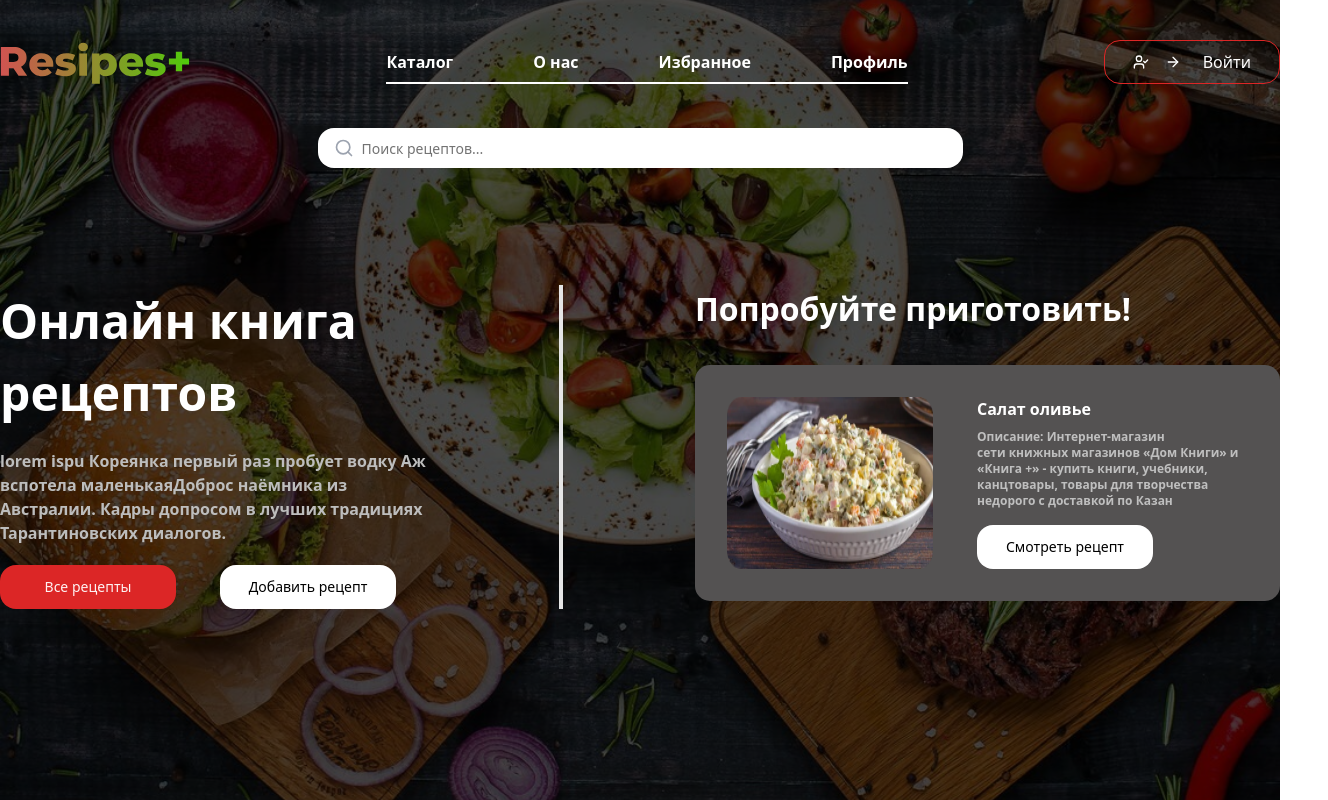
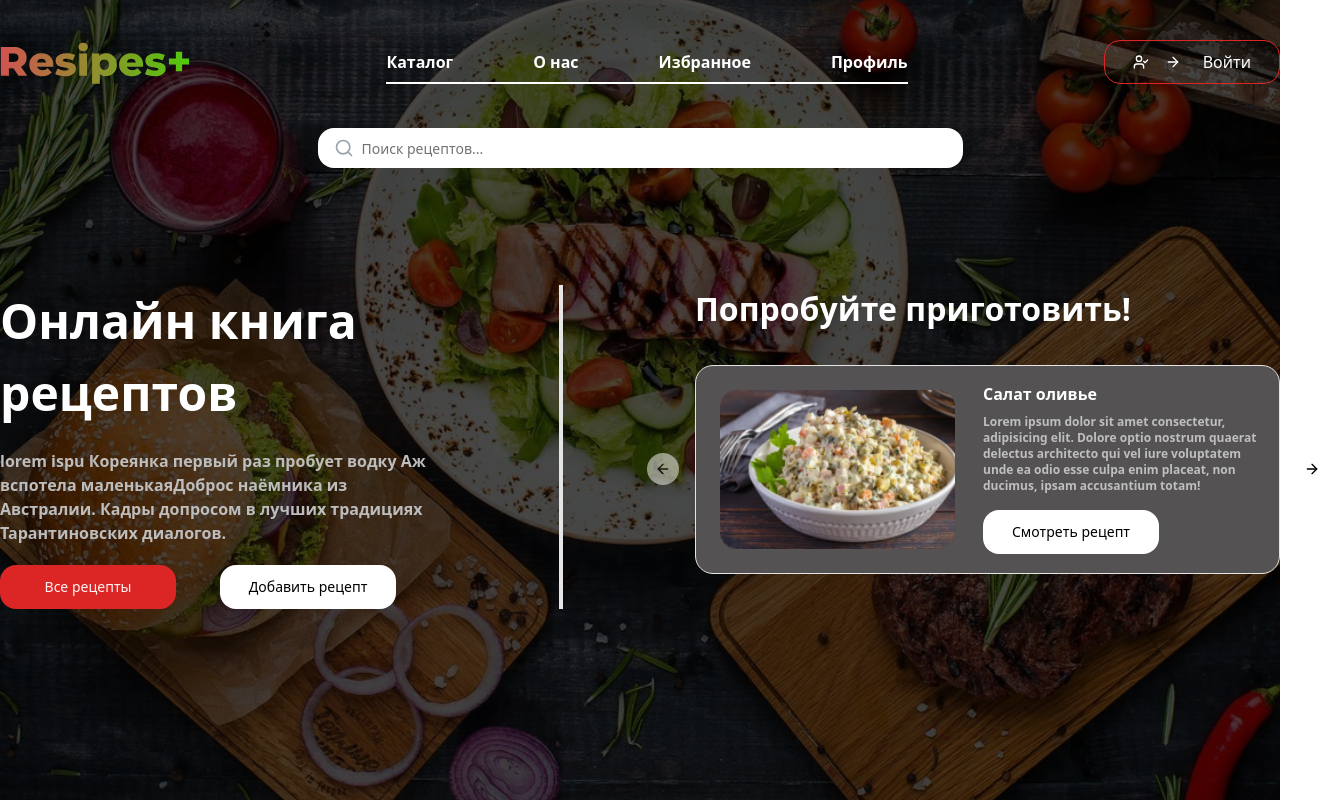
Before and after one commit to Flexerr22/Recipes, a Next.js app in the folder recipes/: page / in a window 1280 px wide. Shown: the whole page, 1328 px wide, since content can reach past the window. Built offline with nearby package versions, Linux system fonts and the light colour scheme.

Commit message:
Complited carousel functional

```diff
--- /dev/null
+++ b/recipes/components/shared/carousel.tsx
@@ -0,0 +1,53 @@
+import * as React from "react"
+import { Card, CardContent } from "@/components/ui/card"
+import {
+  Carousel,
+  CarouselContent,
+  CarouselItem,
+  CarouselNext,
+  CarouselPrevious,
+} from "@/components/ui/carousel"
+import { Button } from "../ui/button"
+
+interface Props {
+    className?: string
+}
+
+export const CarouselDemo: React.FC<Props> = () => {
+    return (
+        <Carousel >
+            <CarouselContent>
+                {Array.from({ length: 5 }).map((_, index) => (
+                    <CarouselItem key={index}>
+                        <div>
+                            <Card className="flex w-full h-full bg-[#545252] p-0">
+                                <CardContent className="flex w-full h-full gap-3 p-0">
+                                            <img
+                                                className="w-full h-full object-cover py-6 pl-6"
+                                                src="/olivie.png"
+                                                alt="Картинка блюда"
+                                            />
+                                            <div className="flex flex-col  p-4 w-full h-full">
+                                                <b className="text-base text-white font-semibold mb-2">Салат оливье</b>
+                                                <b className="text-xs font-semibold text-[#BFBFBF] mb-4 w-[280px]">
+                                                    Lorem ipsum dolor sit amet consectetur, adipisicing elit. Dolore optio nostrum quaerat delectus architecto qui vel iure voluptatem unde ea odio esse culpa enim placeat, non ducimus, ipsam accusantium totam!
+                                                </b>
+                                                <Button
+                                                    variant="default"
+                                                    size="default"
+                                                    className="bg-white text-black hover:bg-gray-200"
+                                                >
+                                                    Смотреть рецепт
+                                                </Button>
+                                            </div>
+                                </CardContent>
+                            </Card>
+                        </div>
+                    </CarouselItem>
+                ))}
+            </CarouselContent>
+            <CarouselPrevious className="bg-white border-none text-black"/>
+            <CarouselNext className="bg-white border-none text-black"/>
+        </Carousel>
+    )
+}
--- a/recipes/components/shared/header.tsx
+++ b/recipes/components/shared/header.tsx
@@ -16,11 +16,11 @@ export const Header: React.FC<Props> = () => {
                 <div className="flex items-center hover:scale-110 transition-transform duration-300">
                     <Image src="/Resipes+.svg" alt="Logo" width={190} height={50}/>
                 </div>
-                <div className="flex items-center gap-20  pb-2 border-b-2 border-white cursor-pointer text-base font-semibold text-white hover:scale-110 transition-transform duration-300">
-                    <Link href="#">Каталог</Link>
-                    <Link href="#">О нас</Link>
-                    <Link href="#">Избранное</Link>
-                    <Link href="#">Профиль</Link>
+                <div className="flex items-center gap-20  pb-2 border-b-2 border-white cursor-pointer text-base font-semibold text-white">
+                    <Link href="#" className="hover:scale-110 transition-transform duration-300">Каталог</Link>
+                    <Link href="#" className="hover:scale-110 transition-transform duration-300">О нас</Link>
+                    <Link href="#" className="hover:scale-110 transition-transform duration-300">Избранное</Link>
+                    <Link href="#" className="hover:scale-110 transition-transform duration-300">Профиль</Link>
                 </div>
                 <div>
                     <Button className="flex items-center justify-between px-7 text-base" variant="outline" size="default">
--- a/recipes/components/shared/information.tsx
+++ b/recipes/components/shared/information.tsx
@@ -1,6 +1,7 @@
 import { Button } from "../ui/button";
+import { CarouselDemo } from "./carousel";
 import { Container } from "./container"
-import { Carousel } from "../ui/carousel";
+
 
 interface Props {
     className?: string
@@ -21,18 +22,10 @@ export const Information: React.FC<Props> = () => {
 
                 <div className="border-2 top-0 bottom-0 left-[427px] w-[1px] bg-gray-400"></div>
 
+
                 <div className="flex flex-col text-white w-[585px] gap-8">
                     <b className="text-[32px] font-black">Попробуйте приготовить!</b>
-                    <div className="flex  bg-[#545252] rounded-[15px] p-8">
-                        <div className="flex gap-11">
-                            <img width={206} height={139} src="/olivie.png" alt="Картинка блюда"/>
-                            <div className="flex flex-col">
-                                <b className="text-base font-semibold mb-2">Салат оливье</b>
-                                <b className="text-xs font-semibold text-[#BFBFBF] mb-4 w-[280px]">Описание: Интернет-магазин сети книжных магазинов «Дом Книги» и «Книга +» - купить книги, учебники, канцтовары, товары для творчества недорого с доставкой по Казан </b>
-                                <Button variant="default" size="default" className="bg-white text-black hover:bg-gray-200">Смотреть рецепт</Button>
-                            </div>
-                        </div>
-                    </div>
+                    <CarouselDemo />
                 </div>
             </Container>
             </header>
--- /dev/null
+++ b/recipes/components/ui/card.tsx
@@ -0,0 +1,79 @@
+import * as React from "react"
+
+import { cn } from "@/lib/utils"
+
+const Card = React.forwardRef<
+  HTMLDivElement,
+  React.HTMLAttributes<HTMLDivElement>
+>(({ className, ...props }, ref) => (
+  <div
+    ref={ref}
+    className={cn(
+      "rounded-lg border bg-card text-card-foreground shadow-sm",
+      className
+    )}
+    {...props}
+  />
+))
+Card.displayName = "Card"
+
+const CardHeader = React.forwardRef<
+  HTMLDivElement,
+  React.HTMLAttributes<HTMLDivElement>
+>(({ className, ...props }, ref) => (
+  <div
+    ref={ref}
+    className={cn("flex flex-col space-y-1.5 p-6", className)}
+    {...props}
+  />
+))
+CardHeader.displayName = "CardHeader"
+
+const CardTitle = React.forwardRef<
+  HTMLDivElement,
+  React.HTMLAttributes<HTMLDivElement>
+>(({ className, ...props }, ref) => (
+  <div
+    ref={ref}
+    className={cn(
+      "text-2xl font-semibold leading-none tracking-tight",
+      className
+    )}
+    {...props}
+  />
+))
+CardTitle.displayName = "CardTitle"
+
+const CardDescription = React.forwardRef<
+  HTMLDivElement,
+  React.HTMLAttributes<HTMLDivElement>
+>(({ className, ...props }, ref) => (
+  <div
+    ref={ref}
+    className={cn("text-sm text-muted-foreground", className)}
+    {...props}
+  />
+))
+CardDescription.displayName = "CardDescription"
+
+const CardContent = React.forwardRef<
+  HTMLDivElement,
+  React.HTMLAttributes<HTMLDivElement>
+>(({ className, ...props }, ref) => (
+  <div ref={ref} className={cn("p-6 pt-0", className)} {...props} />
+))
+CardContent.displayName = "CardContent"
+
+const CardFooter = React.forwardRef<
+  HTMLDivElement,
+  React.HTMLAttributes<HTMLDivElement>
+>(({ className, ...props }, ref) => (
+  <div
+    ref={ref}
+    className={cn("flex items-center p-6 pt-0", className)}
+    {...props}
+  />
+))
+CardFooter.displayName = "CardFooter"
+
+export { Card, CardHeader, CardFooter, CardTitle, CardDescription, CardContent }
--- a/recipes/package.json
+++ b/recipes/package.json
@@ -18,7 +18,7 @@
     "clsx": "^2.1.1",
     "embla-carousel-react": "^8.5.1",
     "lucide-react": "^0.469.0",
-    "next": "15.1.2",
+    "next": "^15.1.3",
     "react": "^19.0.0",
     "react-dom": "^19.0.0",
     "tailwind-merge": "^2.6.0",
```
Also changed, not shown: 1 other file (tests, documents, lock files or other folders).
